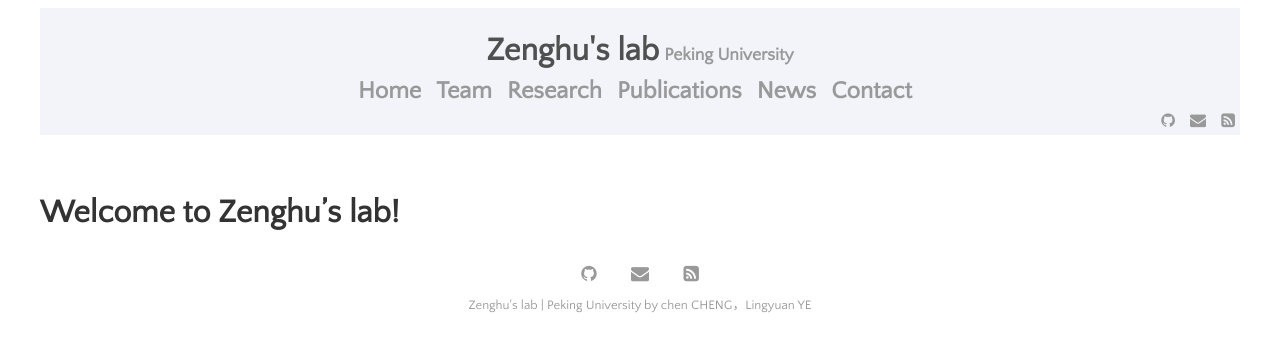
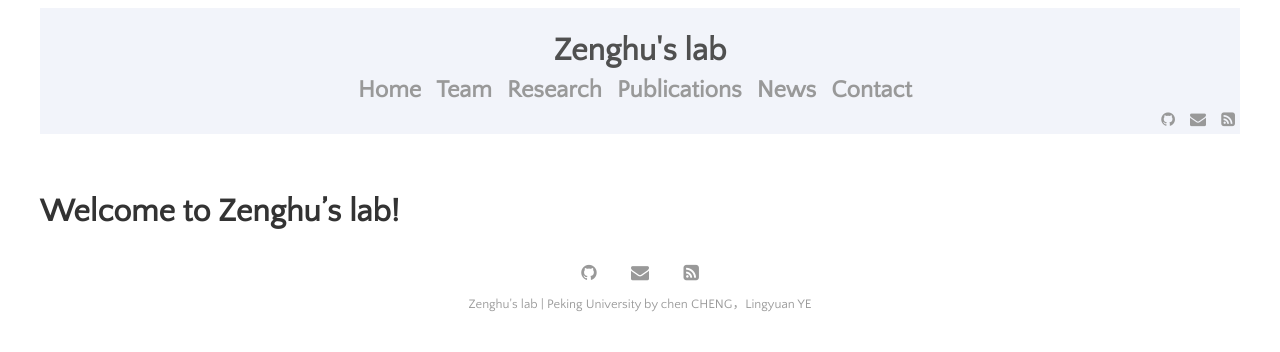
Before and after one commit to ZenghuPKU/zenghupku.github.io, a Jekyll site: the page built from menu/blog.md, in a window 1280 px wide. Shown: the top 352 px of the page. Built offline with Jekyll 4.4.1, drawn with Linux system fonts in a browser that asks for light colours.

Commit message:
remove small class

```diff
--- a/_includes/header.html
+++ b/_includes/header.html
@@ -1,7 +1,7 @@
 <header class="header">
   <h3 class="header-title">
     <a href="{{ site.github.url }}/">{{ site.title }}</a>
-    <small class="header-subtitle">{{ site.description }}</small>
+    <!-- <small class="header-subtitle">{{ site.description }}</small> -->
     {% include menu.html %}
   </h3>
 </header>
```
